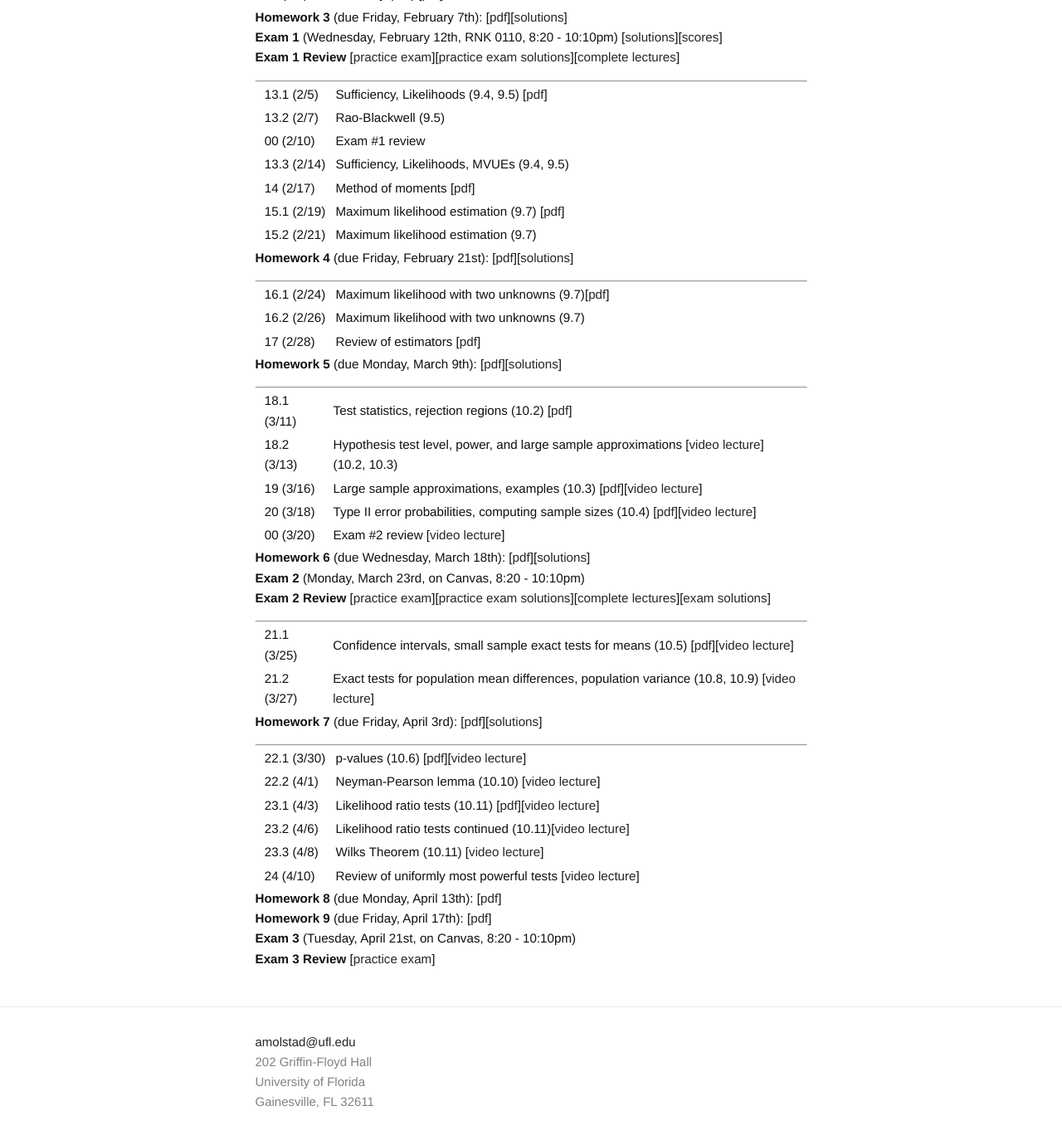
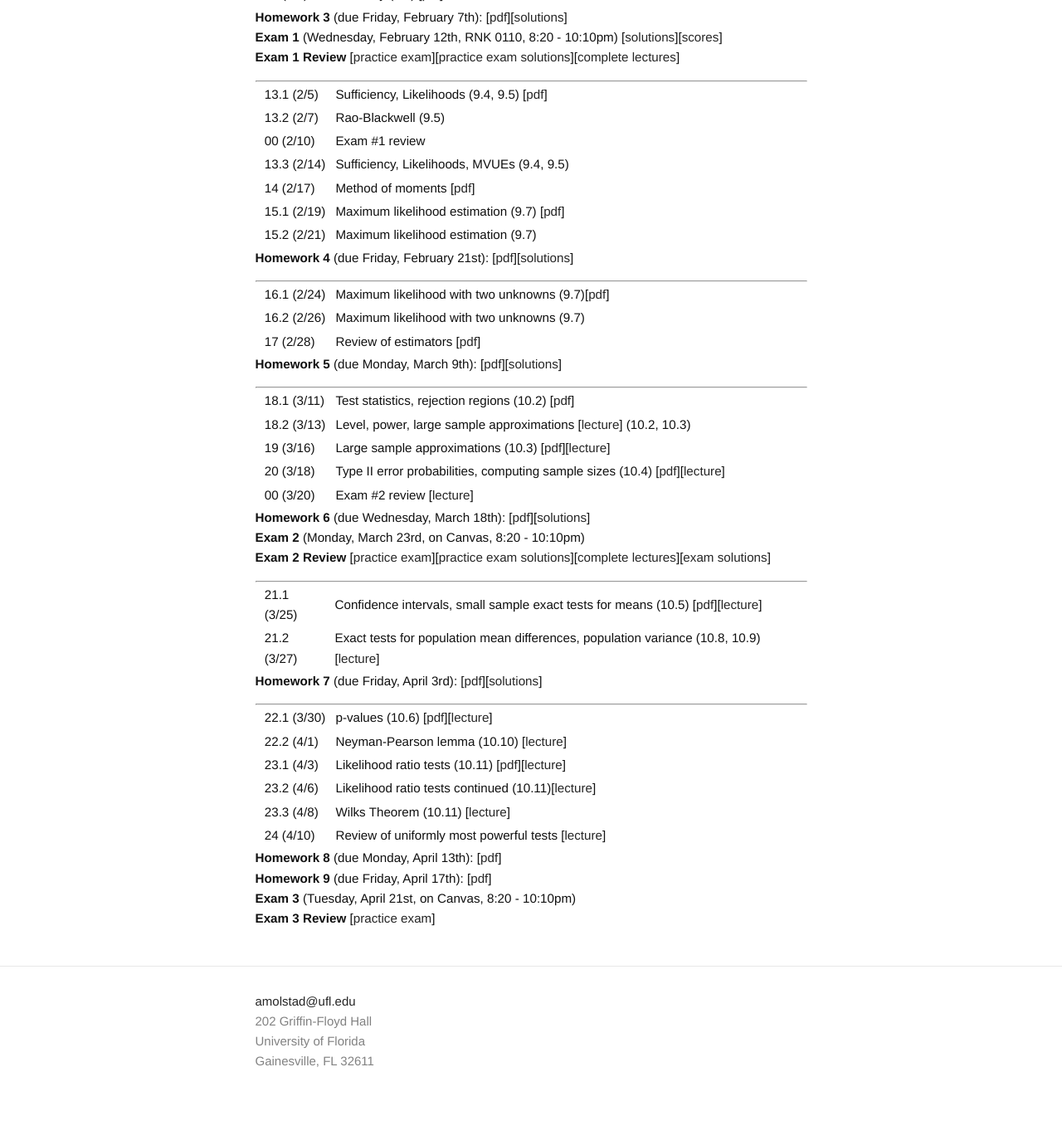
Before and after one commit to ajmolstad/ajmolstad.github.io, a Jekyll site: the page built from S20_STA4322.md, in a window 1280 px wide and 1400 px high, scrolled down 735 px. Shown: the top 1374 px of the window at 83% size. Built offline with Jekyll 4.4.1, drawn with Linux system fonts in a browser that asks for light colours; after the commit the page ends 2086 px from its top, so only the background shows below that.

Commit message:
Update S20_STA4322.md

```diff
--- a/S20_STA4322.md
+++ b/S20_STA4322.md
@@ -66,10 +66,10 @@ Note that you must be logged into your UFL eLearning account to access course no
 ---------------
 
 || 18.1 (3/11) || Test statistics, rejection regions (10.2) [[pdf](https://ufl.instructure.com/courses/394927/files/48634917/download?wrap=1)] ||
-|| 18.2 (3/13) || Hypothesis test level, power, and large sample approximations [[video lecture](https://ufl.instructure.com/files/48683126/download?download_frd=1)] (10.2, 10.3) ||
-|| 19 (3/16) || Large sample approximations, examples (10.3) [[pdf](https://ufl.instructure.com/courses/394927/files/48735860/download?wrap=1)][[video lecture](https://ufl.instructure.com/courses/394927/files/48761001/download?wrap=1)]||
-|| 20 (3/18) || Type II error probabilities,  computing sample sizes (10.4) [[pdf](https://ufl.instructure.com/courses/394927/files/48963326/download?wrap=1)][[video lecture](https://ufl.instructure.com/courses/394927/files/48826090/download?wrap=1)] ||
-|| 00 (3/20) || Exam \#2 review [[video lecture](https://ufl.instructure.com/courses/394927/files?preview=48852982)] ||
+|| 18.2 (3/13) || Level, power, large sample approximations [[lecture](https://ufl.instructure.com/files/48683126/download?download_frd=1)] (10.2, 10.3) ||
+|| 19 (3/16) || Large sample approximations (10.3) [[pdf](https://ufl.instructure.com/courses/394927/files/48735860/download?wrap=1)][[lecture](https://ufl.instructure.com/courses/394927/files/48761001/download?wrap=1)]||
+|| 20 (3/18) || Type II error probabilities,  computing sample sizes (10.4) [[pdf](https://ufl.instructure.com/courses/394927/files/48963326/download?wrap=1)][[lecture](https://ufl.instructure.com/courses/394927/files/48826090/download?wrap=1)] ||
+|| 00 (3/20) || Exam \#2 review [[lecture](https://ufl.instructure.com/courses/394927/files?preview=48852982)] ||
 
 **Homework 6** (due Wednesday, March 18th): [[pdf](/docs/STA4322_S20_Homework6.pdf)][[solutions](https://ufl.instructure.com/courses/394927/files/48844140/download)]
 **Exam 2** (Monday, March 23rd, on Canvas, 8:20 - 10:10pm)
@@ -77,19 +77,19 @@ Note that you must be logged into your UFL eLearning account to access course no
 
 ---------------
 
-|| 21.1 (3/25) || Confidence intervals, small sample exact tests for means (10.5) [[pdf](https://ufl.instructure.com/courses/394927/files/48963254/download?wrap=1)][[video lecture](https://ufl.instructure.com/courses/394927/files/49001108/download?wrap=1)] ||
-|| 21.2 (3/27) || Exact tests for population mean differences, population variance  (10.8, 10.9) [[video lecture](https://ufl.instructure.com/courses/394927/files/49206237/download?wrap=1)]  ||
+|| 21.1 (3/25) || Confidence intervals, small sample exact tests for means (10.5) [[pdf](https://ufl.instructure.com/courses/394927/files/48963254/download?wrap=1)][[lecture](https://ufl.instructure.com/courses/394927/files/49001108/download?wrap=1)] ||
+|| 21.2 (3/27) || Exact tests for population mean differences, population variance  (10.8, 10.9) [[lecture](https://ufl.instructure.com/courses/394927/files/49206237/download?wrap=1)]  ||
 
 **Homework 7** (due Friday, April 3rd): [[pdf](/docs/STA4322_S20_Homework7.pdf)][[solutions](https://ufl.instructure.com/courses/394927/files/49278631/download?wrap=1)]
 
 ---------------
 
-|| 22.1 (3/30) || p-values (10.6) [[pdf](https://ufl.instructure.com/courses/394927/files/49112969/download?wrap=1)][[video lecture](https://ufl.instructure.com/courses/394927/files/49206300/download?wrap=1)] ||
-|| 22.2 (4/1) || Neyman-Pearson lemma (10.10) [[video lecture](https://ufl.instructure.com/courses/394927/files/49206531/download?wrap=1)] ||
-|| 23.1 (4/3) || Likelihood ratio tests (10.11) [[pdf](https://ufl.instructure.com/courses/394927/files/49240380/download?wrap=1)][[video lecture](https://ufl.instructure.com/courses/394927/files/49324936/download?wrap=1)] ||
-|| 23.2 (4/6) || Likelihood ratio tests continued (10.11)[[video lecture](https://ufl.instructure.com/courses/394927/files/49324936/download?wrap=1)] ||
-|| 23.3 (4/8) || Wilks Theorem (10.11) [[video lecture](https://ufl.instructure.com/courses/394927/files/49383182/download?wrap=1)] ||
-|| 24 (4/10) ||Review of uniformly most powerful tests [[video lecture](https://ufl.instructure.com/courses/394927/files/49488594/download?wrap=1)] ||
+|| 22.1 (3/30) || p-values (10.6) [[pdf](https://ufl.instructure.com/courses/394927/files/49112969/download?wrap=1)][[lecture](https://ufl.instructure.com/courses/394927/files/49206300/download?wrap=1)] ||
+|| 22.2 (4/1) || Neyman-Pearson lemma (10.10) [[lecture](https://ufl.instructure.com/courses/394927/files/49206531/download?wrap=1)] ||
+|| 23.1 (4/3) || Likelihood ratio tests (10.11) [[pdf](https://ufl.instructure.com/courses/394927/files/49240380/download?wrap=1)][[lecture](https://ufl.instructure.com/courses/394927/files/49324936/download?wrap=1)] ||
+|| 23.2 (4/6) || Likelihood ratio tests continued (10.11)[[lecture](https://ufl.instructure.com/courses/394927/files/49324936/download?wrap=1)] ||
+|| 23.3 (4/8) || Wilks Theorem (10.11) [[lecture](https://ufl.instructure.com/courses/394927/files/49383182/download?wrap=1)] ||
+|| 24 (4/10) ||Review of uniformly most powerful tests [[lecture](https://ufl.instructure.com/courses/394927/files/49488594/download?wrap=1)] ||
 
 **Homework 8** (due Monday, April 13th): [[pdf](/docs/STA4322_S20_Homework8.pdf)]
 **Homework 9** (due Friday, April 17th): [[pdf](/docs/STA4322_S20_Homework9.pdf)]
```
